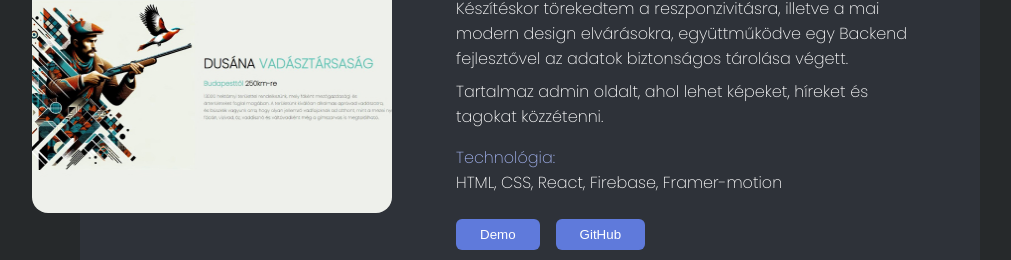
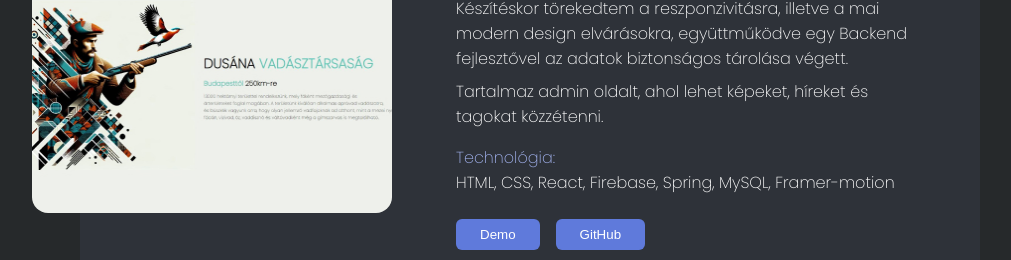
Before and after one commit to Tbence2002/torokbence-portfolio, a React (Create React App) app: page / in a window 1280 px wide. Shown: the part 3679-3939 px from the top of the page, without its empty margins (110-1121 px from the left). Built offline with nearby package versions, Linux system fonts and the light colour scheme.

Commit message:
edit: Munkáim second section

```diff
--- a/src/components/Munkaim.jsx
+++ b/src/components/Munkaim.jsx
@@ -55,7 +55,7 @@ function Munkaim({ next, setNext }) {
                                     <p>Tartalmaz admin oldalt, ahol lehet képeket, híreket és tagokat közzétenni.</p>
                                     <div className="technologia">
                                         <p>Technológia:</p>
-                                        <p>HTML, CSS, React, Firebase, Framer-motion</p>
+                                        <p>HTML, CSS, React, Firebase, Spring, MySQL, Framer-motion</p>
                                     </div>
                                     <div className="demo">
                                         <a href="https://dusana-vadasztarsasag.vercel.app/" target='_blank' rel="noreferrer"><button>Demo</button></a>
```
